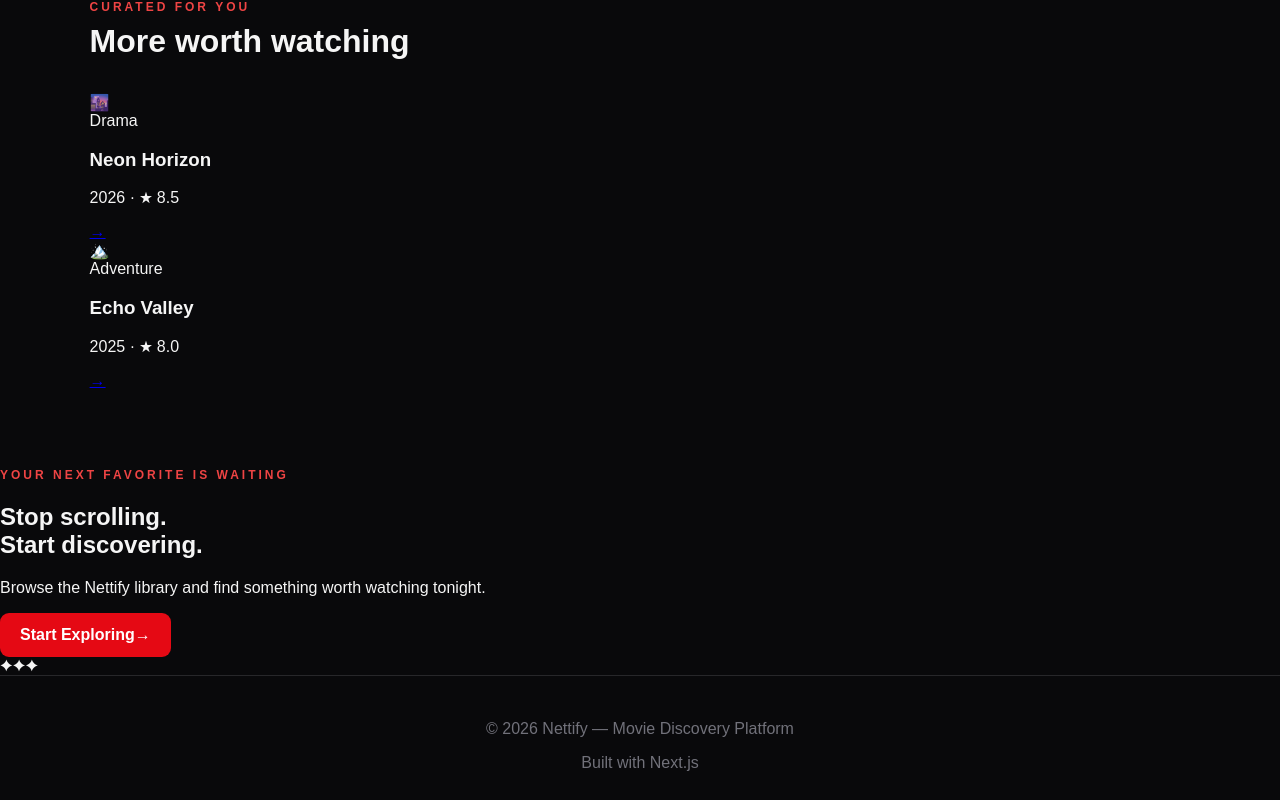
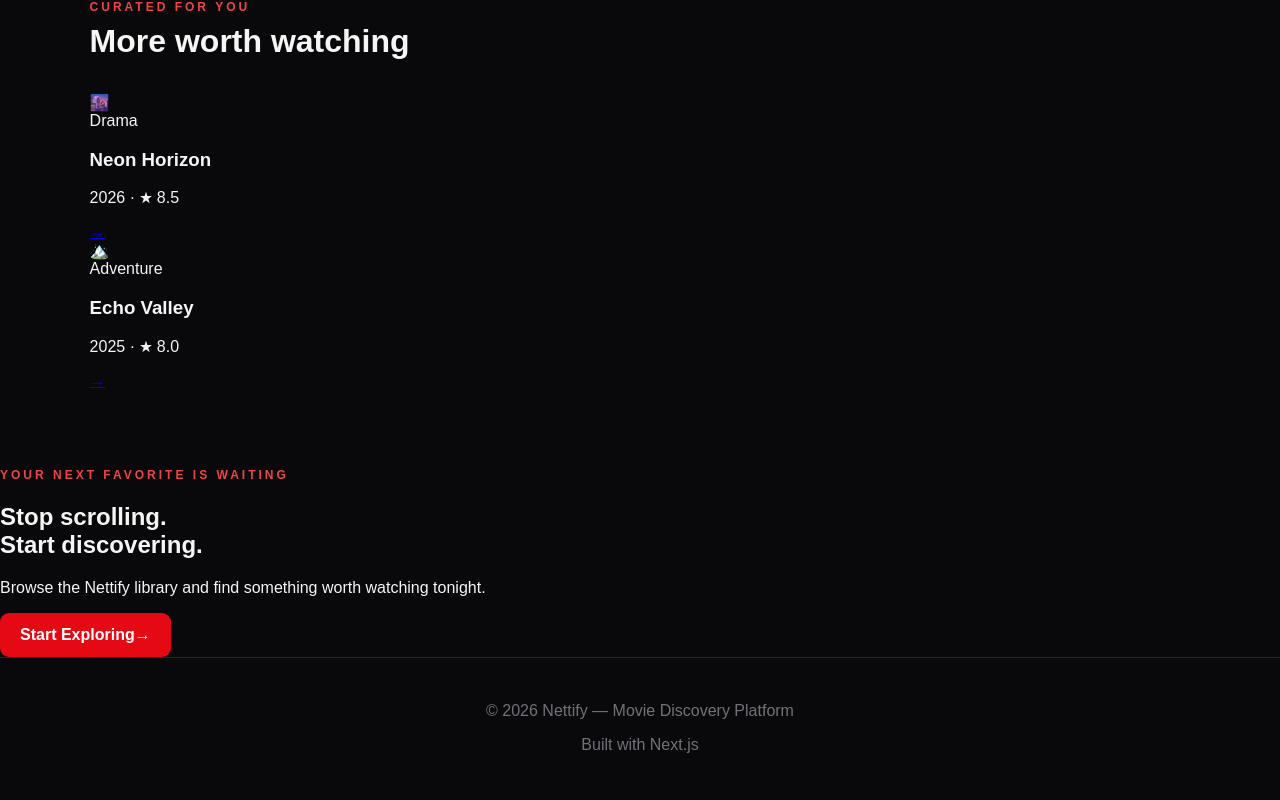
Before and after one commit to Zohaibcode740/.Net-websit, a Next.js app: page / in a window 1280 px wide. Shown: the part 1545-2345 px from the top of the page. Built offline with nearby package versions, Linux system fonts and the light colour scheme.

Commit message:
Update page.tsx

```diff
--- a/app/page.tsx
+++ b/app/page.tsx
@@ -299,11 +299,7 @@ export default function Home() {
           </Link>
         </div>
 
-        <div className="cta-decoration">
-          <span>✦</span>
-          <span>✦</span>
-          <span>✦</span>
-        </div>
+
       </section>
     </main>
   );
```
